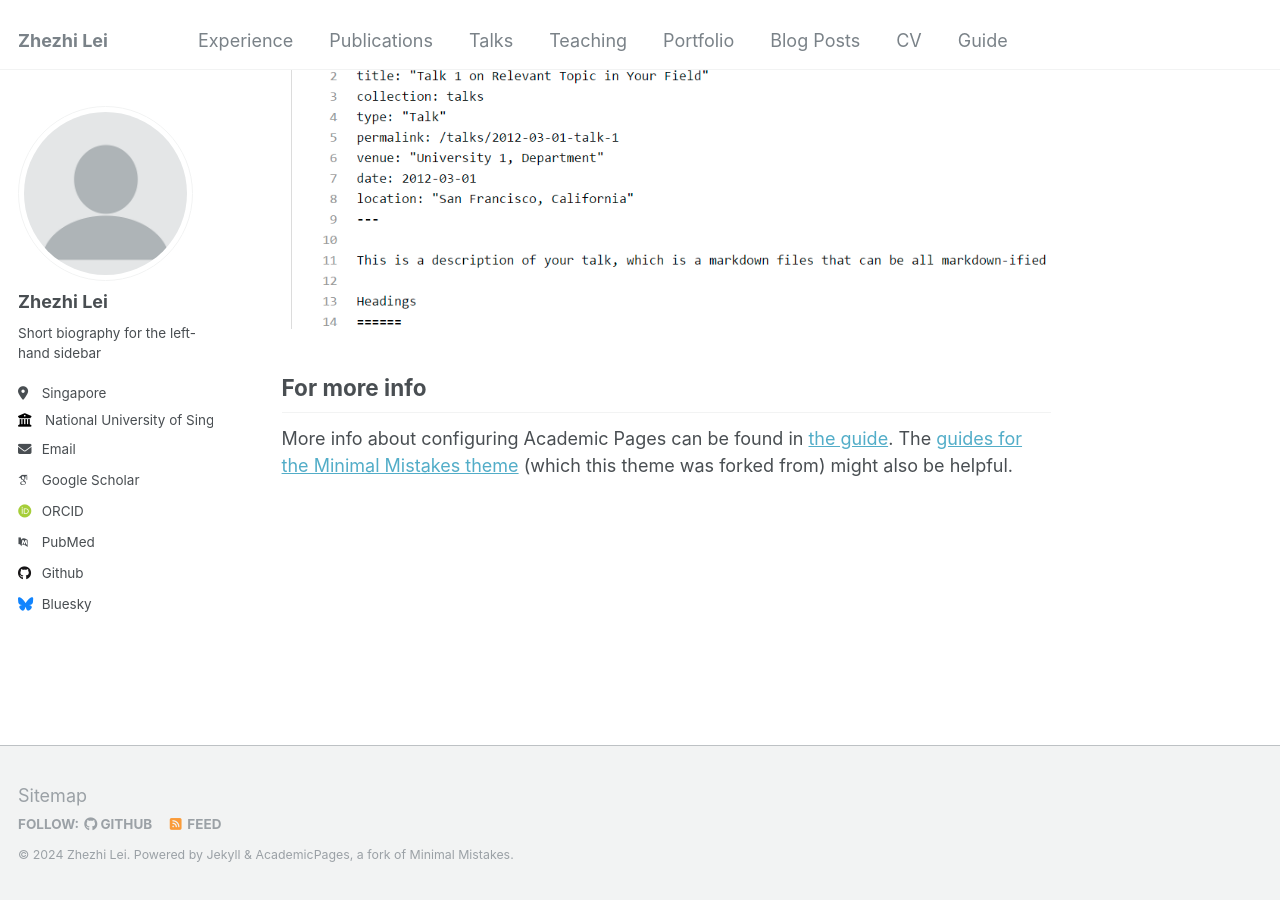
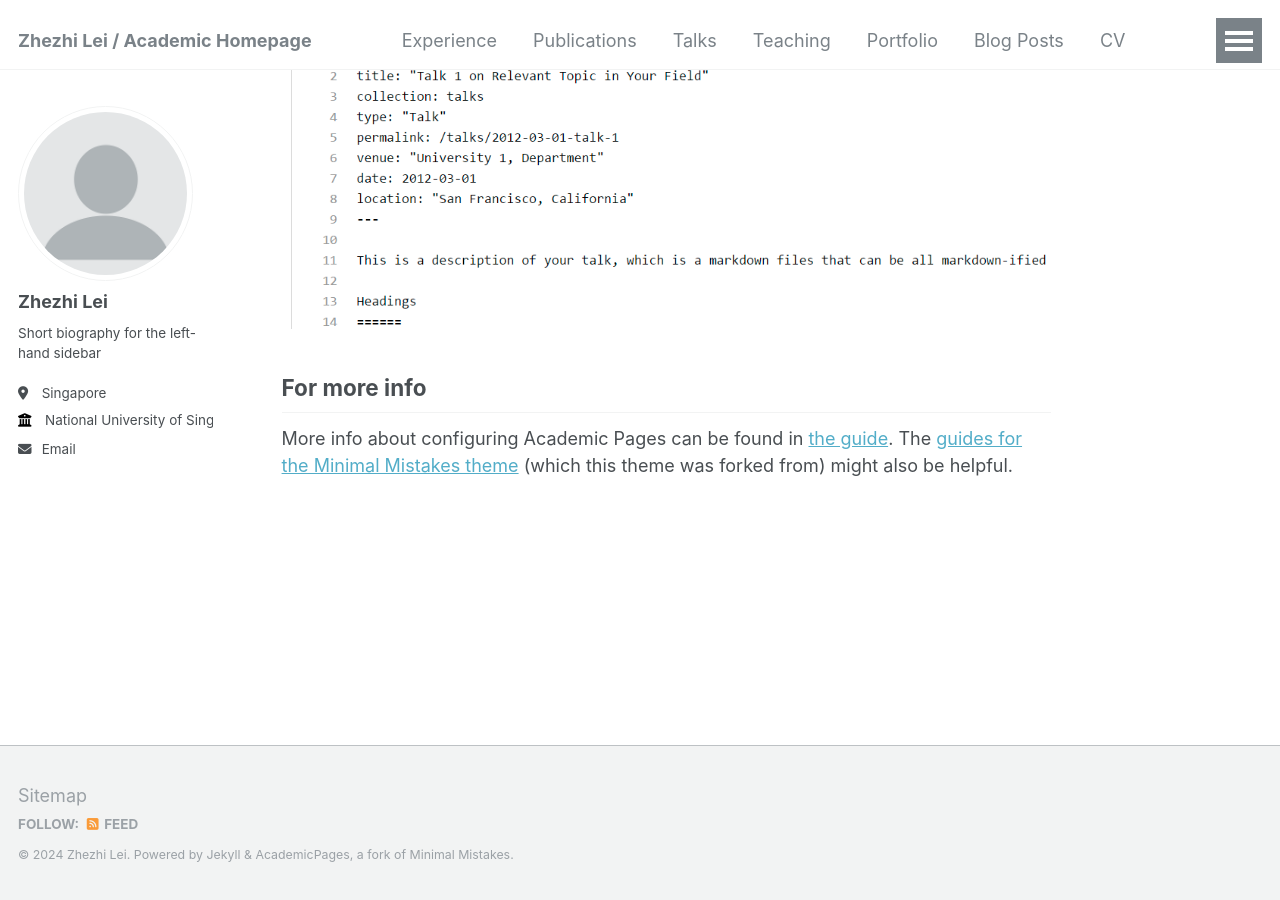
Before and after one commit to cell-core/cell-core.github.io, a Jekyll site: the page built from _pages/about.md, in a window 1280 px wide and 900 px high, scrolled down 2775 px. Built offline with Jekyll 4.4.1, drawn with Linux system fonts in a browser that asks for light colours; some web fonts are replaced.

Commit message:
Update _config.yml

```diff
--- a/_config.yml
+++ b/_config.yml
@@ -8,7 +8,7 @@
 
 # Basic Site Settings
 locale                   : "en-US"
-title                    : "Zhezhi Lei" #"Your Name / Site Title"
+title                    : "Zhezhi Lei / Academic Homepage" #"Your Name / Site Title"
 title_separator          : "-"
 name                     : &name "Zhezhi Lei"
 description              : &description "personal description"
@@ -32,23 +32,23 @@ author:
 
   # Academic websites
   arxiv            : # URL - Update with the correct link to your profile
-  googlescholar    : "https://scholar.google.com/citations?user=PS_CX0AAAAAJ"
+  googlescholar    : # "https://scholar.google.com/citations?user=PS_CX0AAAAAJ"
   impactstory      : # URL
-  orcid            : "http://orcid.org/yourorcidurl"
+  orcid            : # "http://orcid.org/yourorcidurl"
   semantic         : # URL
-  pubmed           : "https://www.ncbi.nlm.nih.gov/pubmed/?term=john+snow"
+  pubmed           : # "https://www.ncbi.nlm.nih.gov/pubmed/?term=john+snow"
   researchgate     : # URL
 
   # Repositories and software development
   bitbucket        : # Username - Update with your username on the site
   codepen          : # Username
   dribbble         : # Username
-  github           : "cell-core"
+  github           : # "cell-core"
   kaggle           : # Username
   stackoverflow    : # User number or user number and name (i.e., use "1" or "1/jeff-atwood")
 
   # Social media
-  bluesky          : "bsky.app" # Replace this with you Bluesky username
+  bluesky          : # "bsky.app" # Replace this with you Bluesky username
   facebook         : # Username
   flickr           : # Username
   foursquare       : # Username
```
